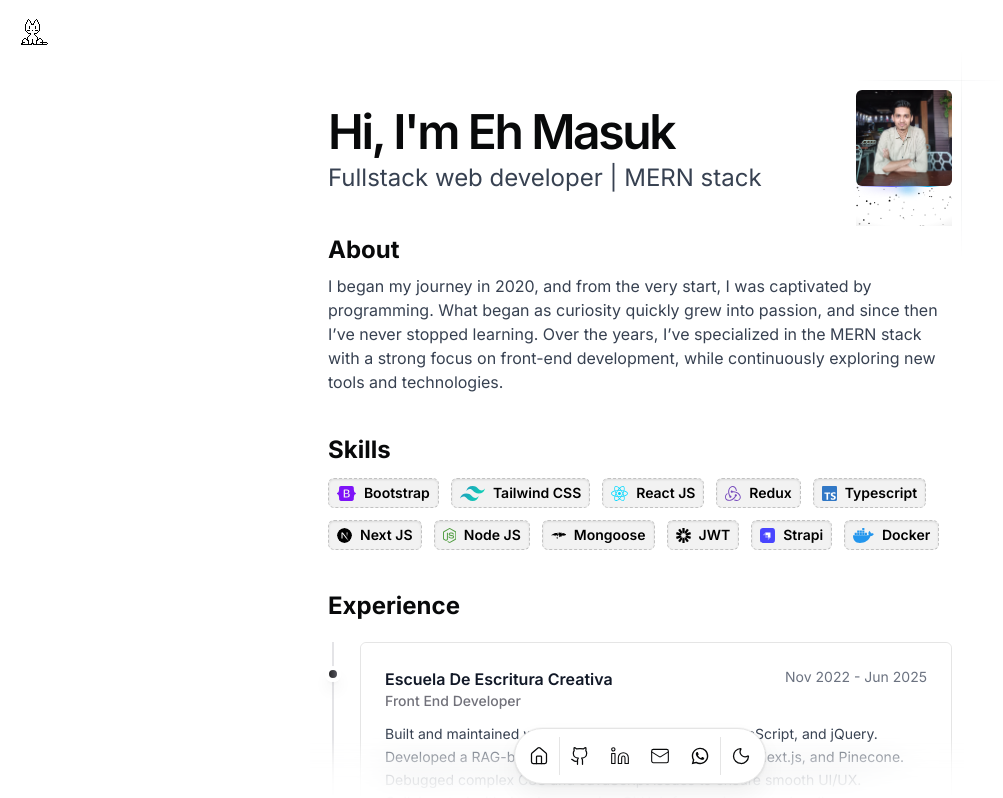
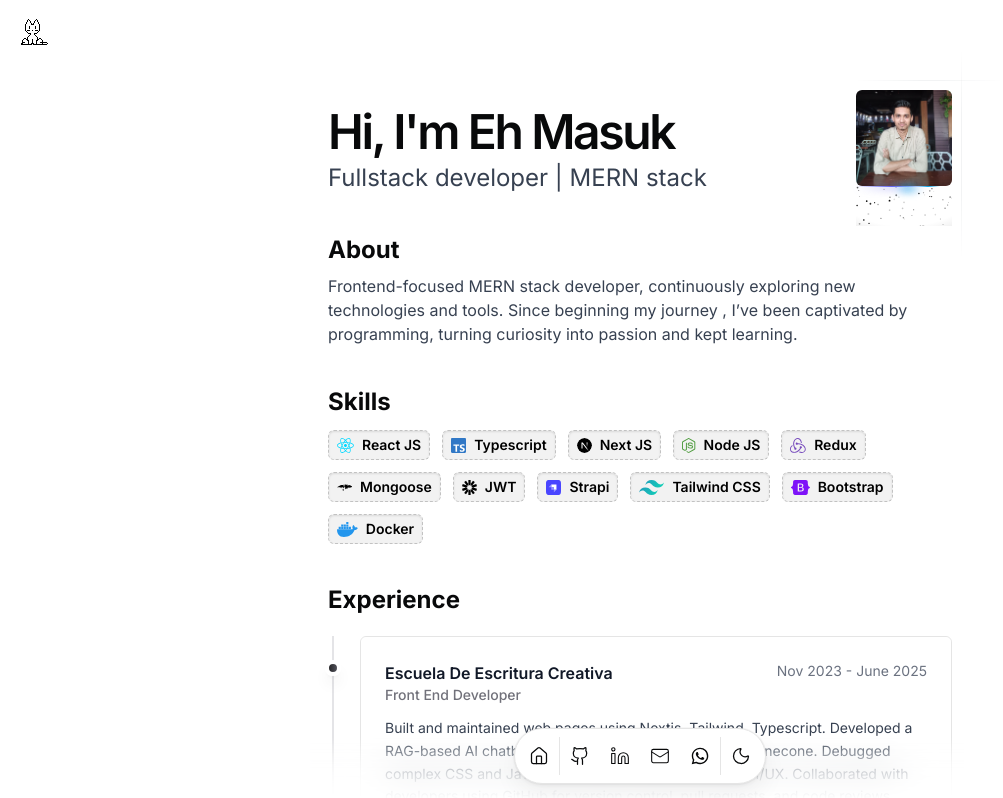
Before and after one commit to ehmasuk/portfolio, a Next.js app: page / in a window 1280 px wide. Shown: the top 798 px of the page, without its empty margins (0-1003 px from the left). Built offline with nearby package versions, Linux system fonts and the light colour scheme.

Commit message:
project updated

```diff
--- a/src/data/resume.tsx
+++ b/src/data/resume.tsx
@@ -6,26 +6,14 @@
   url: "https://ehmasuk.vercel.app",
   location: "Dhaka, Bangladesh",
   locationLink: "https://www.google.com/maps/place/dhaka",
-  description: "Fullstack web developer | MERN stack",
+  description: "Fullstack developer | MERN stack",
   summary:
-    "I began my journey in 2020, and from the very start, I was captivated by programming. What began as curiosity quickly grew into passion, and since then I’ve never stopped learning. Over the years, I’ve specialized in the MERN stack with a strong focus on front-end development, while continuously exploring new tools and technologies.",
+    "Frontend-focused MERN stack developer, continuously exploring new technologies and tools. Since beginning my journey , I’ve been captivated by programming, turning curiosity into passion and kept learning.",
   avatarUrl: "/me.jpg",
   skills: [
     {
-      name: "Bootstrap",
-      icon: <Icon fontSize={15} icon="logos:bootstrap" />,
-    },
-    {
-      name: "Tailwind CSS",
-      icon: <Icon fontSize={15} icon="logos:tailwindcss-icon" />,
-    },
-    {
       name: "React JS",
       icon: <Icon fontSize={15} icon="logos:react" />,
-    },
-    {
-      name: "Redux",
-      icon: <Icon fontSize={15} icon="logos:redux" />,
     },
     {
       name: "Typescript",
@@ -40,6 +28,10 @@
       icon: <Icon fontSize={15} icon="logos:nodejs-icon" />,
     },
     {
+      name: "Redux",
+      icon: <Icon fontSize={15} icon="logos:redux" />,
+    },
+    {
       name: "Mongoose",
       icon: <Icon fontSize={15} icon="simple-icons:mongoose" />,
     },
@@ -50,6 +42,14 @@
     {
       name: "Strapi",
       icon: <Icon fontSize={15} icon="logos:strapi-icon" />,
+    },
+    {
+      name: "Tailwind CSS",
+      icon: <Icon fontSize={15} icon="logos:tailwindcss-icon" />,
+    },
+    {
+      name: "Bootstrap",
+      icon: <Icon fontSize={15} icon="logos:bootstrap" />,
     },
     {
       name: "Docker",
@@ -97,14 +97,14 @@
     {
       company: "Escuela De Escritura Creativa",
       href: "https://escuela-ray-bolivar-sosa.com",
-      skills: ["HTML", "CSS", "JS", "jQuery", "ReactJS", "NextJS", "Tailwind"],
+      skills: ["React", "NextJS", "Tailwind", "Typescript"],
       location: "Madrid, Spain",
       title: "Front End Developer",
-      start: "Nov 2022",
-      end: "Jun 2025",
+      start: "Nov 2023",
+      end: "June 2025",
       description:
-        "Built and maintained web pages using HTML, CSS, JavaScript, and jQuery. Developed a RAG-based AI chatbot using LangChain.js, Next.js, and Pinecone. Debugged complex CSS and JavaScript issues to ensure smooth UI/UX. Collaborated with developers using GitHub for version control, pull requests, and code reviews. Quickly learned and implemented new features from documentation.",
-    }
+        "Built and maintained web pages using Nextjs, Tailwind, Typescript. Developed a RAG-based AI chatbot using LangChain.js, Next.js, and Pinecone. Debugged complex CSS and JavaScript issues to ensure smooth UI/UX. Collaborated with developers using GitHub for version control, pull requests, and code reviews. Quickly learned and implemented new features from documentation.",
+    },
   ],
   projects: [
     {
```
